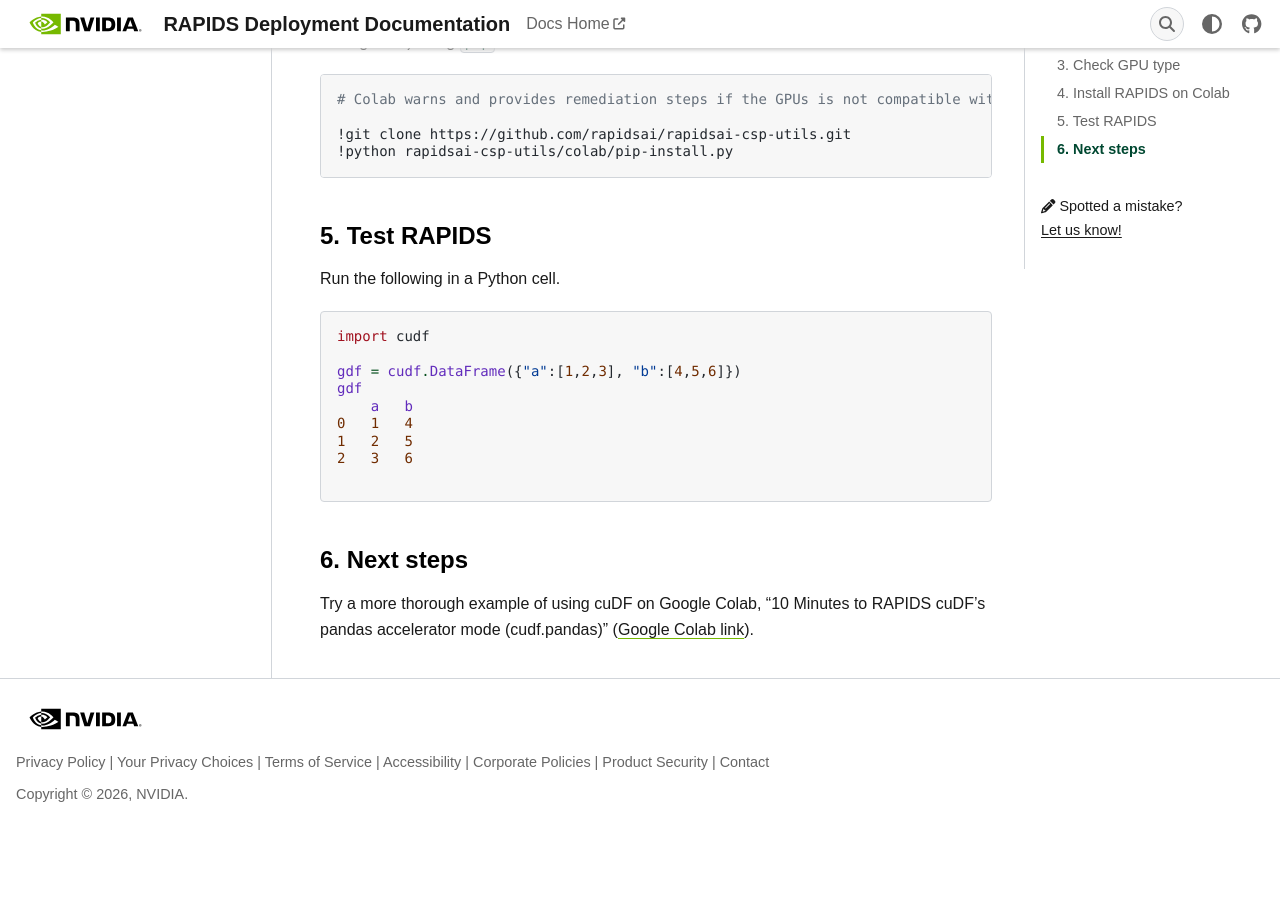
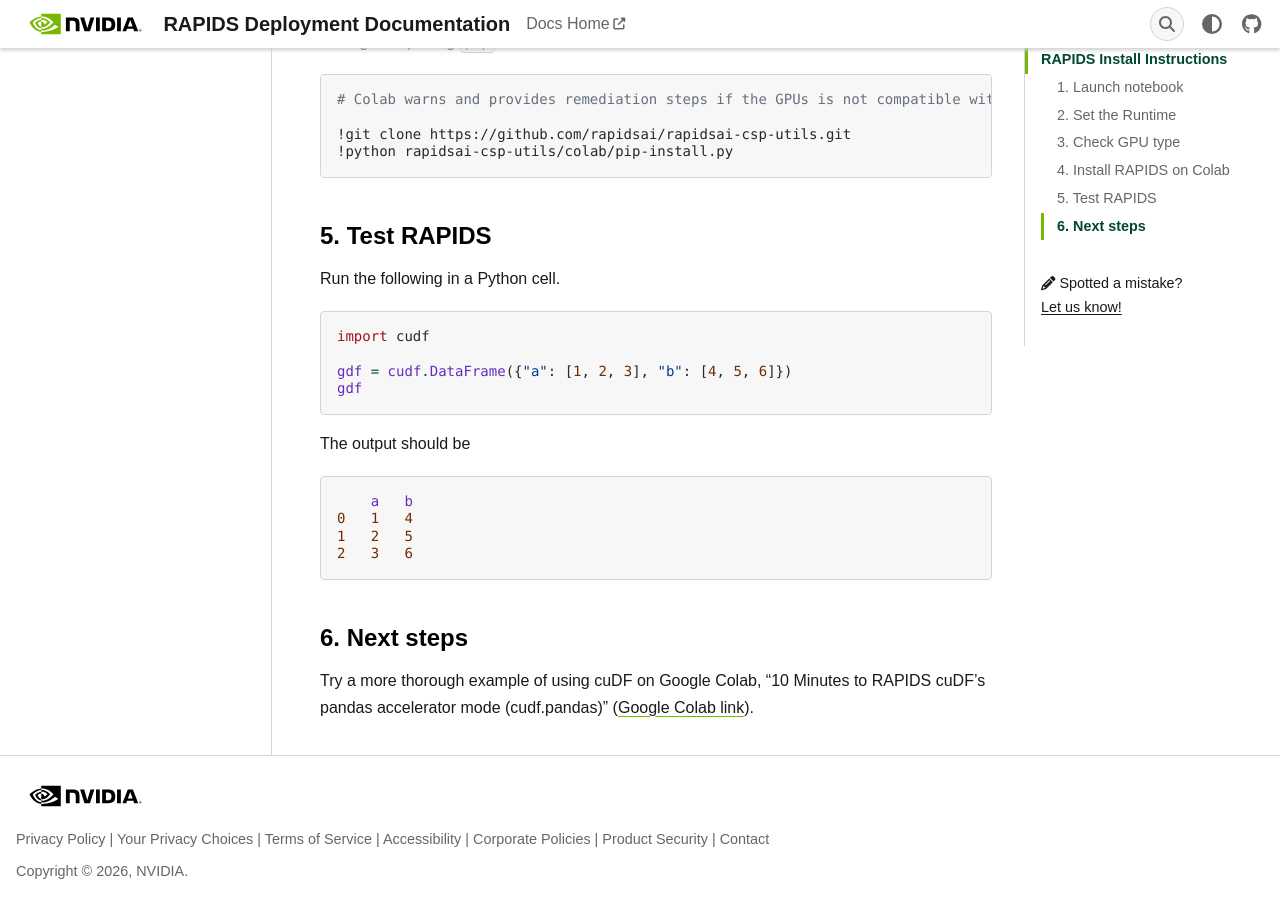
Before and after one commit to rapidsai/deployment, a Sphinx documentation site: the page built from source/platforms/colab.md, in a window 1280 px wide and 900 px high, scrolled down 3102 px. Built offline with Sphinx 7.4.7, drawn with Linux system fonts in a browser that asks for light colours; some web fonts are replaced; before the commit the page ends 3925 px from its top, so only the background shows below that.

Commit message:
update test colab link and docs (#759)

````diff
--- a/source/platforms/colab.md
+++ b/source/platforms/colab.md
@@ -26,7 +26,7 @@ Please follow the links below to our install templates:
 #### Pip
 
 1. Open the pip template link by clicking this button -->
-   <a target="_blank" href="https://nvda.ws/3XEO6hK">
+   <a target="_blank" href="https://colab.research.google.com/github/rapidsai-community/rapidsai-csp-utils/blob/main/test/test_colab_update.ipynb">
    <img src="https://colab.research.google.com/assets/colab-badge.svg" alt="Open In Colab"/>
    </a> .
 1. Click **Runtime** > **Run All**.
@@ -75,13 +75,17 @@ Run the following in a Python cell.
 ```python
 import cudf
 
-gdf = cudf.DataFrame({"a":[1,2,3], "b":[4,5,6]})
+gdf = cudf.DataFrame({"a": [1, 2, 3], "b": [4, 5, 6]})
 gdf
+```
+
+The output should be
+
+```python
     a   b
 0   1   4
 1   2   5
 2   3   6
-
 ```
 
 ### 6. Next steps
````
